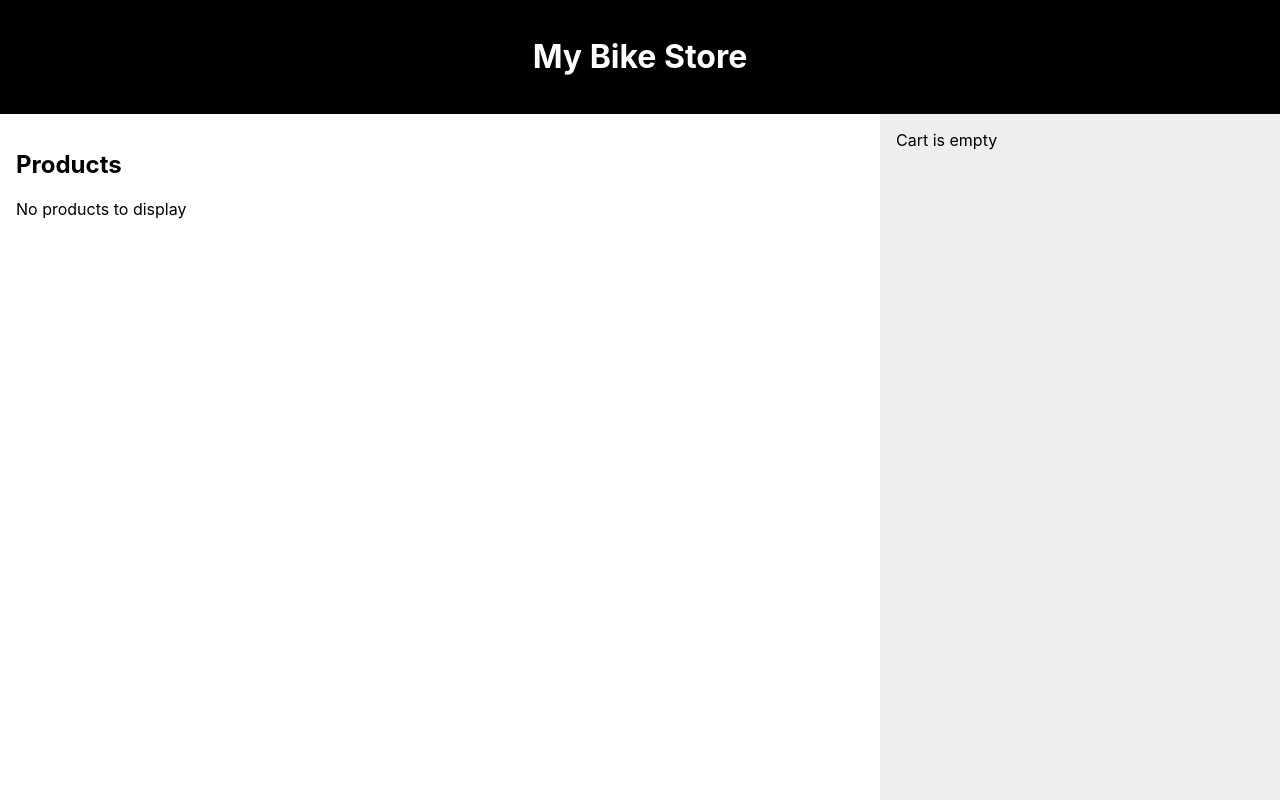
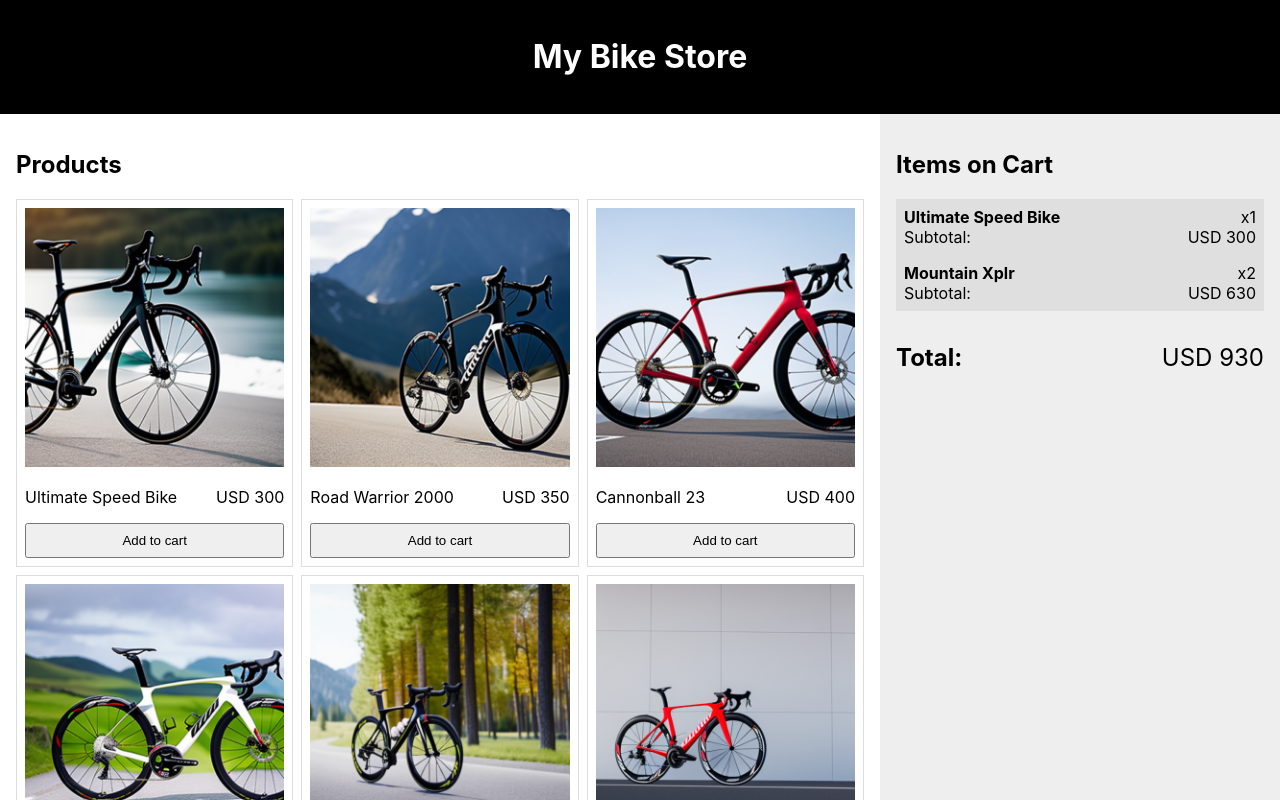
Before and after one commit to javalisson/react-bike-store, a React (Create React App) app: page / in a window 1280 px wide. Shown: the top 800 px of the page. Built offline with nearby package versions, Linux system fonts and the light colour scheme.

Commit message:
Ready for the Coding Challenge

```diff
--- a/src/App.tsx
+++ b/src/App.tsx
@@ -9,9 +9,11 @@ function App() {
       <header className="App-header">
         <h1>My Bike Store</h1>
       </header>
+
       <aside className='App-sidebar'>
         <Cart />
       </aside>
+
       <main className="App-main-content">
         <ProductList />
       </main>
--- /dev/null
+++ b/src/Cart.css
@@ -0,0 +1,41 @@
+.cart__items-container {
+    display: flex;
+    flex-direction: column;
+    margin-block: 0;
+    padding-inline: 0;
+    margin-inline: 0;
+    list-style: none;
+    background: #dfdfdf;
+    margin-bottom: 2rem;
+}
+
+.cart__item {
+    margin: 0.5rem 0.5rem;
+}
+
+.cart__item-name-quantity {
+    display: flex;
+}
+
+.cart__item-model-name {
+    flex: 1;
+    font-weight: bold;
+}
+
+.cart__item-subtotal {
+    display: flex;
+}
+
+.cart__item-subtotal-label {
+    flex: 1;
+}
+
+.cart__total-container {
+    display: flex;
+    font-size: 150%;
+}
+
+.cart__total-label {
+    flex: 1;
+    font-weight: bold;
+}
--- a/src/Cart.tsx
+++ b/src/Cart.tsx
@@ -1,51 +1,53 @@
-import { Bike } from "./data/store";
+import { CartData } from "./CartDataProdiver";
+import "./Cart.css";
 
-interface CartItem extends Bike {
-    quantity: number
-    subtotal: number
-
-}
-
-interface CartInfo {
-    items: CartItem[]
-    total: number
-}
 
 // mock data
-// const cartInfo: CartInfo = {
-//     items: [
-//         {
-//             modelName: 'Ultimate Speed Bike',
-//             price: 300,
-//             quantity: 1,
-//             subtotal: 300,
-//         }, {
-//             modelName: 'Mountain Xplr',
-//             price: 315,
-//             quantity: 2,
-//             subtotal: 630,
-//         },
-//     ],
-//     total: 930,
+const mockCartData: CartData = {
+    items: [
+        {
+            id: 1,
+            modelName: 'Ultimate Speed Bike',
+            price: 300,
+            quantity: 1,
+            subtotal: 300,
+        }, {
+            id: 5,
+            modelName: 'Mountain Xplr',
+            price: 315,
+            quantity: 2,
+            subtotal: 630,
+        },
+    ],
+    total: 930,
+};
+const cartData = mockCartData;
+
+// const emptyCartData: CartData = {
+//     items: [],
+//     total: 0
 // };
-
-const cartInfo: CartInfo = {
-    items: [],
-    total: 0
-};
+// const cartData = emptyCartData;
 
 const Cart = () => {
-    const data: CartInfo = cartInfo;
-    if (data.items.length > 0) return (
-        <div>
-            Items on Cart
-            <ul>
-                {data.items.map(item => <li key={item.modelName.toLocaleLowerCase().replace(' ', '-')}>{item.modelName} x {item.quantity} Subtotal: USD {item.subtotal}</li>)}
+    if (cartData.items.length > 0) return (
+        <div className="cart__container">
+            <h2>Items on Cart</h2>
+            <ul className="cart__items-container">
+                {cartData.items.map(item => (
+                    <li className="cart__item" key={item.id}>
+                        <span className="cart__item-name-quantity">
+                            <span className="cart__item-model-name">{item.modelName}</span>
+                            x <span>{item.quantity}</span>
+                        </span>
+                        <span className="cart__item-subtotal"><span className="cart__item-subtotal-label">Subtotal:</span> USD&nbsp;<span>{item.subtotal}</span></span>
+                    </li>
+                ))}
             </ul>
-            Total: USD {data.total}
+            <span className="cart__total-container"><span className="cart__total-label">Total:</span> <span>USD&nbsp;{cartData.total}</span></span>
         </div>
     );
-    return <div>Cart is empty</div>
+    return <div className="cart__container">Cart is empty</div>
 };
 
 export default Cart;
--- a/src/Product.tsx
+++ b/src/Product.tsx
@@ -1,11 +1,12 @@
-import { Bike } from "./data/store";
+import { Bike } from "./types";
 import "./Product.css";
 
-const onAddToCart = (product: Bike) => {
-    console.log("On add to cart", product);
-};
+
 
 const Product: React.FC<{data: Bike}> = ({data}) => {
+    const onAddToCart = (product: Bike) => {
+        console.log("On add to cart", product);
+    };
     const product: Bike = data;
     return (<div className="product">
         <img className="product__image" src={product.productImage} alt="" />
--- a/src/ProductList.tsx
+++ b/src/ProductList.tsx
@@ -1,4 +1,4 @@
-import { allBikes } from "./data/store";
+import { allBikes } from "./Store";
 import Product from "./Product";
 import './ProductList.css';
 
--- a/src/data/store.ts
+++ b/src/Store.ts
@@ -1,31 +1,24 @@
-enum BikeCategory {
-    Road = 'road',
-    Mountain = 'mountain',
-    Hybrid = 'hybrid',
-}
-
-interface Bike {
-    modelName: string
-    category?: BikeCategory
-    price?: number
-    productImage?: string
-}
+import { Bike, BikeCategory } from './types.d';
 
 const bikes: Record<BikeCategory, Bike[]> = {
     [BikeCategory.Road]: [
         {
+            id: 1,
             modelName: 'Ultimate Speed Bike',
             price: 300,
             productImage: './img/bikes-01.png',
-        },         {
+        }, {
+            id: 2,
             modelName: 'Road Warrior 2000',
             price: 350,
             productImage: './img/bikes-02.png',
-        },         {
+        }, {
+            id: 3,
             modelName: 'Cannonball 23',
             price: 400,
             productImage: './img/bikes-03.png',
-        },         {
+        }, {
+            id: 4,
             modelName: 'Storm Chaser',
             price: 450,
             productImage: './img/bikes-04.png',
@@ -33,14 +26,17 @@ const bikes: Record<BikeCategory, Bike[]> = {
     ],
     [BikeCategory.Mountain]: [
         {
+            id: 5,
             modelName: 'Mountain Xplr',
             price: 315,
             productImage: './img/bikes-05.png',
         }, {
+            id: 6,
             modelName: 'Mega Stomper',
             price: 375,
             productImage: './img/bikes-06.png',
         }, {
+            id: 7,
             modelName: 'Yeti SB130 TURQ',
             price: 415,
             productImage: './img/bikes-07.png',
@@ -48,14 +44,17 @@ const bikes: Record<BikeCategory, Bike[]> = {
     ],
     [BikeCategory.Hybrid]: [
         {
+            id: 8,
             modelName: 'City Bike 5',
             price: 340,
             productImage: './img/bikes-08.png',
         }, {
+            id: 9,
             modelName: 'Sunrise',
             price: 340,
             productImage: './img/bikes-09.png',
         }, {
+            id: 10,
             modelName: 'Pegasus',
             price: 340,
             productImage: './img/bikes-10.png',
@@ -64,16 +63,12 @@ const bikes: Record<BikeCategory, Bike[]> = {
 }
 
 // TODO populate the `allBikes` array to include a single list of all bikes in `bikes`
-const allBikes: Bike[] = [];
+// const allBikes: Bike[] = [];
+const allBikes: Bike[] = Object.values(bikes).reduce((acc: Bike[], models) => acc.concat(models), []);
 
 // console.log(allBikes);
-
-export type {
-    BikeCategory,
-    Bike,
-}
 
 export {
     bikes,
     allBikes,
-}
+};
--- /dev/null
+++ b/src/types.d.ts
@@ -0,0 +1,29 @@
+export enum BikeCategory {
+    Road = 'road',
+    Mountain = 'mountain',
+    Hybrid = 'hybrid',
+}
+
+export interface Bike {
+    id: number
+    modelName: string
+    category?: BikeCategory
+    price?: number
+    productImage?: string
+}
+
+export interface CartItem extends Bike {
+    quantity: number
+    subtotal: number
+
+}
+
+export interface CartData {
+    items: CartItem[]
+    total: number
+}
+
+export interface CartDataContextType {
+    cartData: CartData
+    addToCart: (bike: Bike) => void
+};
```
